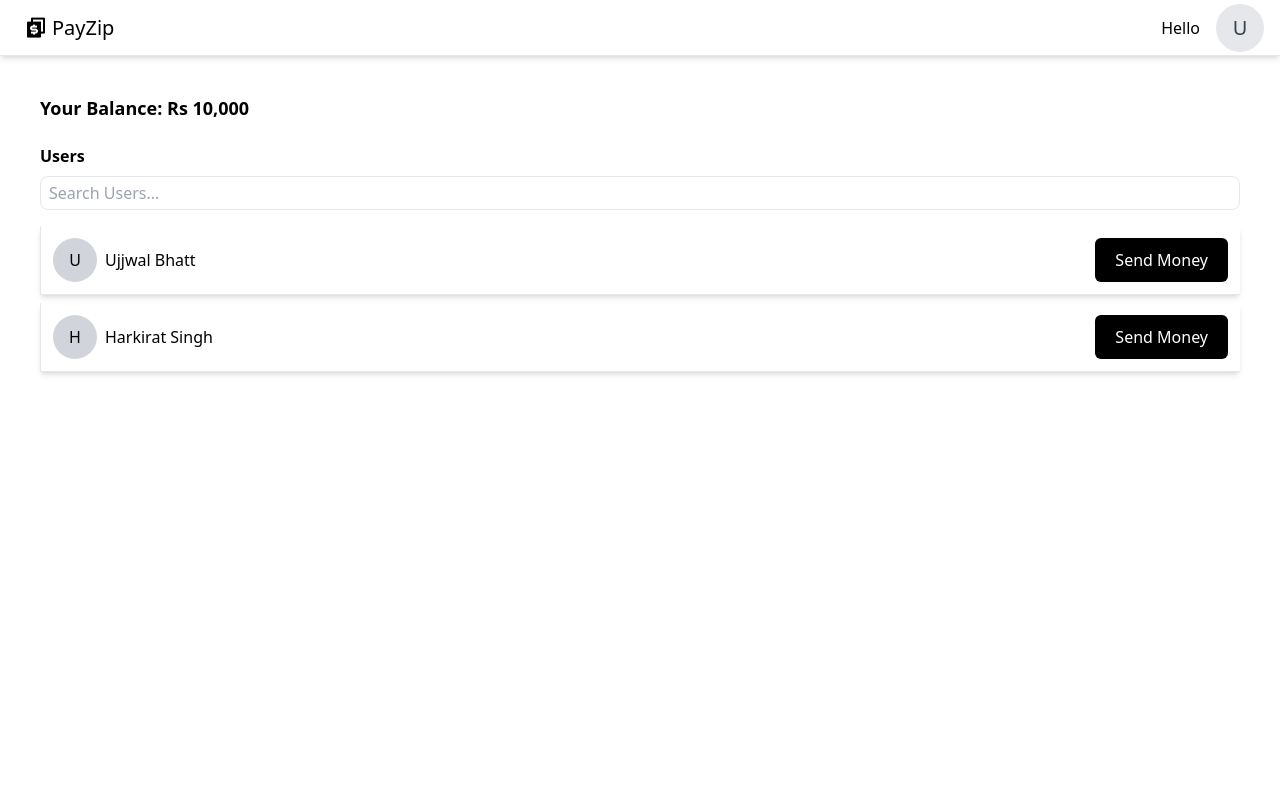
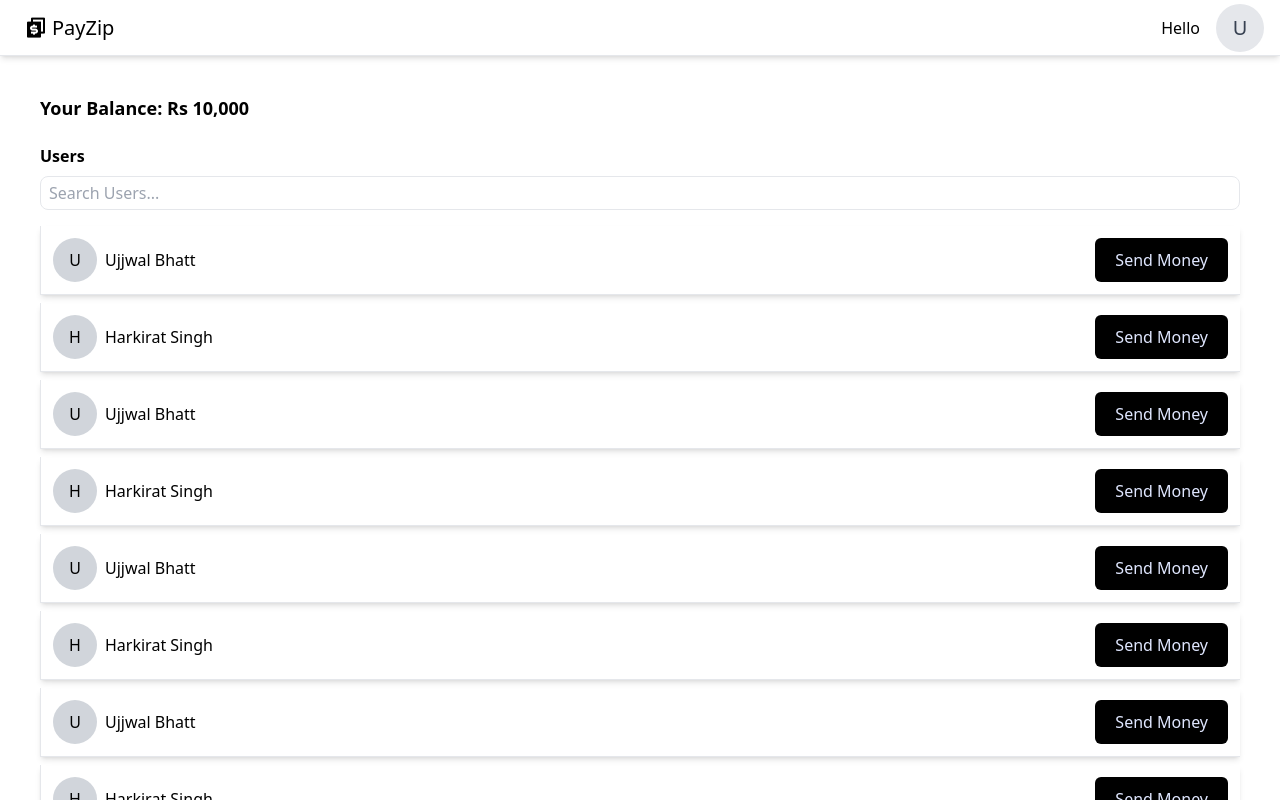
Before and after one commit to Ujjwalb09/PayZip, a React (Vite) app in the folder frontend/: page /dashboard in a window 1280 px wide. Built offline with nearby package versions, Linux system fonts and the light colour scheme.

Commit message:
improved design in dashboard component

```diff
--- a/frontend/src/components/Dashboard.jsx
+++ b/frontend/src/components/Dashboard.jsx
@@ -5,11 +5,29 @@ const Dashboard = () => {
   const data = [
     { firstName: "Ujjwal", lastName: "Bhatt" },
     { firstName: "Harkirat", lastName: "Singh" },
+    { firstName: "Ujjwal", lastName: "Bhatt" },
+    { firstName: "Harkirat", lastName: "Singh" },
+    { firstName: "Ujjwal", lastName: "Bhatt" },
+    { firstName: "Harkirat", lastName: "Singh" },
+    { firstName: "Ujjwal", lastName: "Bhatt" },
+    { firstName: "Harkirat", lastName: "Singh" },
+    { firstName: "Ujjwal", lastName: "Bhatt" },
+    { firstName: "Harkirat", lastName: "Singh" },
+    { firstName: "Ujjwal", lastName: "Bhatt" },
+    { firstName: "Harkirat", lastName: "Singh" },
+    { firstName: "Ujjwal", lastName: "Bhatt" },
+    { firstName: "Harkirat", lastName: "Singh" },
+    { firstName: "Ujjwal", lastName: "Bhatt" },
+    { firstName: "Harkirat", lastName: "Singh" },
+    { firstName: "Ujjwal", lastName: "Bhatt" },
+    { firstName: "Harkirat", lastName: "Singh" },
   ];
 
   return (
-    <div className="w-full h-screen">
-      <Topnav />
+    <div className="w-full h-screen relative overflow-auto">
+      <div className="sticky top-0 z-10">
+        <Topnav />
+      </div>
       <div className="px-10">
         <div className="h-[9vh] flex items-center text-lg font-semibold mt-4">
           Your Balance: Rs 10,000
@@ -36,7 +54,7 @@ const Dashboard = () => {
                     {data.firstName} {data.lastName}
                   </div>
                 </div>
-                <button className="bg-black text-white px-5 rounded-md hover:bg-gray-800 focus:outline-none focus:ring-2 focus:ring-offset-2 focus:ring-gray-500 hover:scale-105">
+                <button className="bg-black text-indigo-100 px-5 rounded-md hover:bg-gray-800 focus:outline-none focus:ring-2 focus:ring-offset-2 focus:ring-gray-500 hover:scale-105 duration-150">
                   Send Money
                 </button>
               </div>
--- a/frontend/src/components/templates/Topnav.jsx
+++ b/frontend/src/components/templates/Topnav.jsx
@@ -1,18 +1,48 @@
-import React from "react";
+import React, { useEffect, useState } from "react";
+import { useRef } from "react";
 
 const Topnav = () => {
+  const [showLogout, setShowLogout] = useState(false);
+
+  const buttonContainerRef = useRef();
+
+  const handleClickOutside = (e) => {
+    if (
+      buttonContainerRef.current &&
+      !buttonContainerRef.current.contains(e.target)
+    ) {
+      setShowLogout(false);
+    }
+  };
+
+  useEffect(() => {
+    document.addEventListener("mousedown", handleClickOutside);
+
+    return () => document.removeEventListener("mousedown", handleClickOutside);
+  }, []);
   return (
-    <div className="w-full h-[7vh] flex justify-between border-b border-gray-200 shadow-md items-center">
+    <div className="w-full h-[7vh] flex justify-between border-b border-gray-200 shadow-md items-center relative z-50 bg-white">
       <div className="px-6 flex items-center gap-1 text-xl">
-        <i class="ri-currency-fill text-2xl"></i>
+        <i className="ri-currency-fill text-2xl"></i>
         PayZip
       </div>
       <div className="flex gap-4 px-4 text-center">
         <div className="flex items-center">Hello</div>
-        <button className="flex items-center justify-center w-12 h-12 rounded-full bg-gray-200 text-xl font-medium text-gray-700">
+        <button
+          ref={buttonContainerRef}
+          onClick={() => setShowLogout(true)}
+          className="flex items-center justify-center w-12 h-12 rounded-full bg-gray-200 text-xl font-medium text-gray-700 focus:outline-none focus:ring-2 focus:ring-offset-1 focus:ring-gray-400"
+        >
           U
         </button>
       </div>
+      {showLogout && (
+        <div className="absolute right-3 top-[69px] bg-gray-200 h-[60px] w-[8%] rounded-md flex items-center justify-center shadow-lg">
+          <button className="bg-black px-4 py-2 rounded-lg hover:bg-gray-800 focus:outline-none focus:ring-2 focus:ring-offset-2 focus:ring-gray-500 hover:scale-105 shadow-md text-indigo-100 duration-150">
+            Logout
+          </button>
+        </div>
+      )}
     </div>
   );
 };
```
